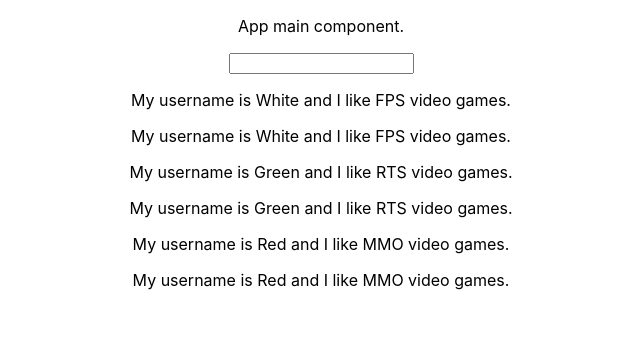
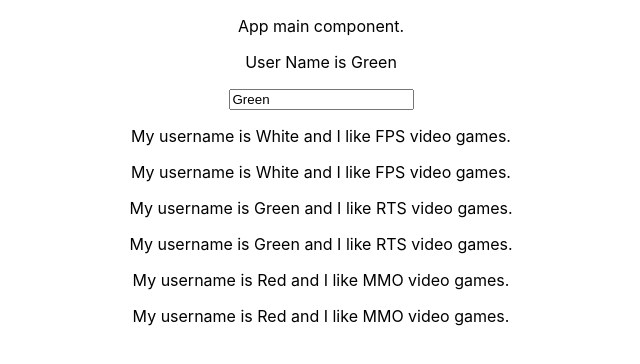
Before and after one commit to yros1/reactjs-the-base-syntax, a React (Create React App) app: page / in a window 1280 px wide. Shown: the top 364 px of the page, without its empty margins (319-959 px from the left). Built offline with nearby package versions, Linux system fonts and the light colour scheme.

Commit message:
Add 2-way-binding to your input in UserInput to also show starting value

```diff
--- a/src/App.js
+++ b/src/App.js
@@ -36,7 +36,8 @@ class App extends Component {
     return (
       <div className="App">
         <p>App main component.</p>
-        <UserInput changed={this.usernameChangedHandler}>input component</UserInput>
+        <UserInput username={this.state.userOutput[1].username}
+                   changed={this.usernameChangedHandler}>input component</UserInput>
 
 
         <UserOutput username={this.state.userOutput[0].username}
--- a/src/UserInput/UserInput.js
+++ b/src/UserInput/UserInput.js
@@ -3,8 +3,10 @@ import React from 'react';
 const userInput = (props) => {
     return(
         <div>
-            {/* <input type="text" onChange={props.changed} value={props.name} ></input> */}
-            <input type="text" onChange={props.changed}></input>
+            <p>User Name is {props.username}</p>
+            <input type="text"
+                   onChange={props.changed}
+                   value={props.username}/>
         </div>
     )
 };
```
